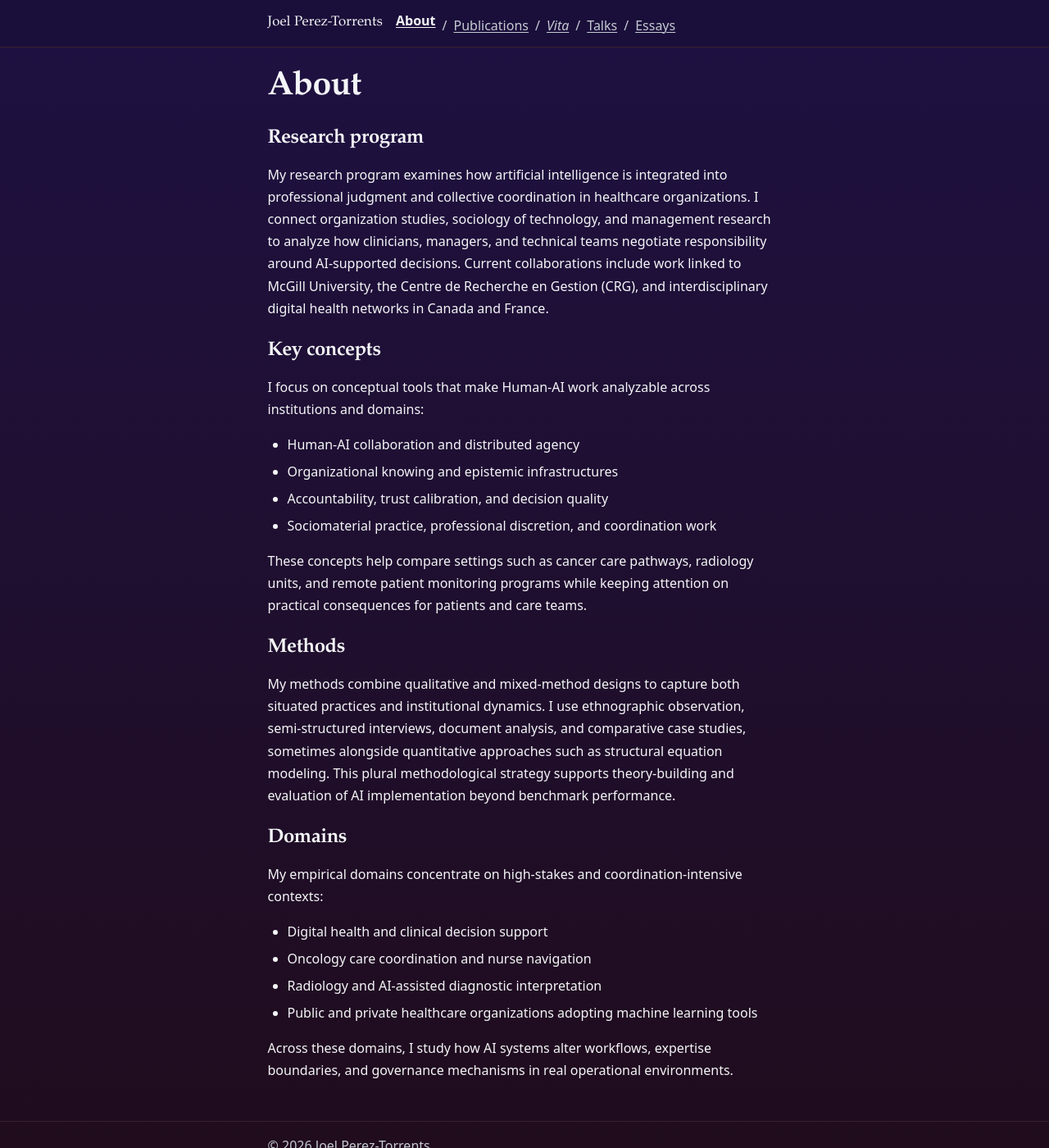
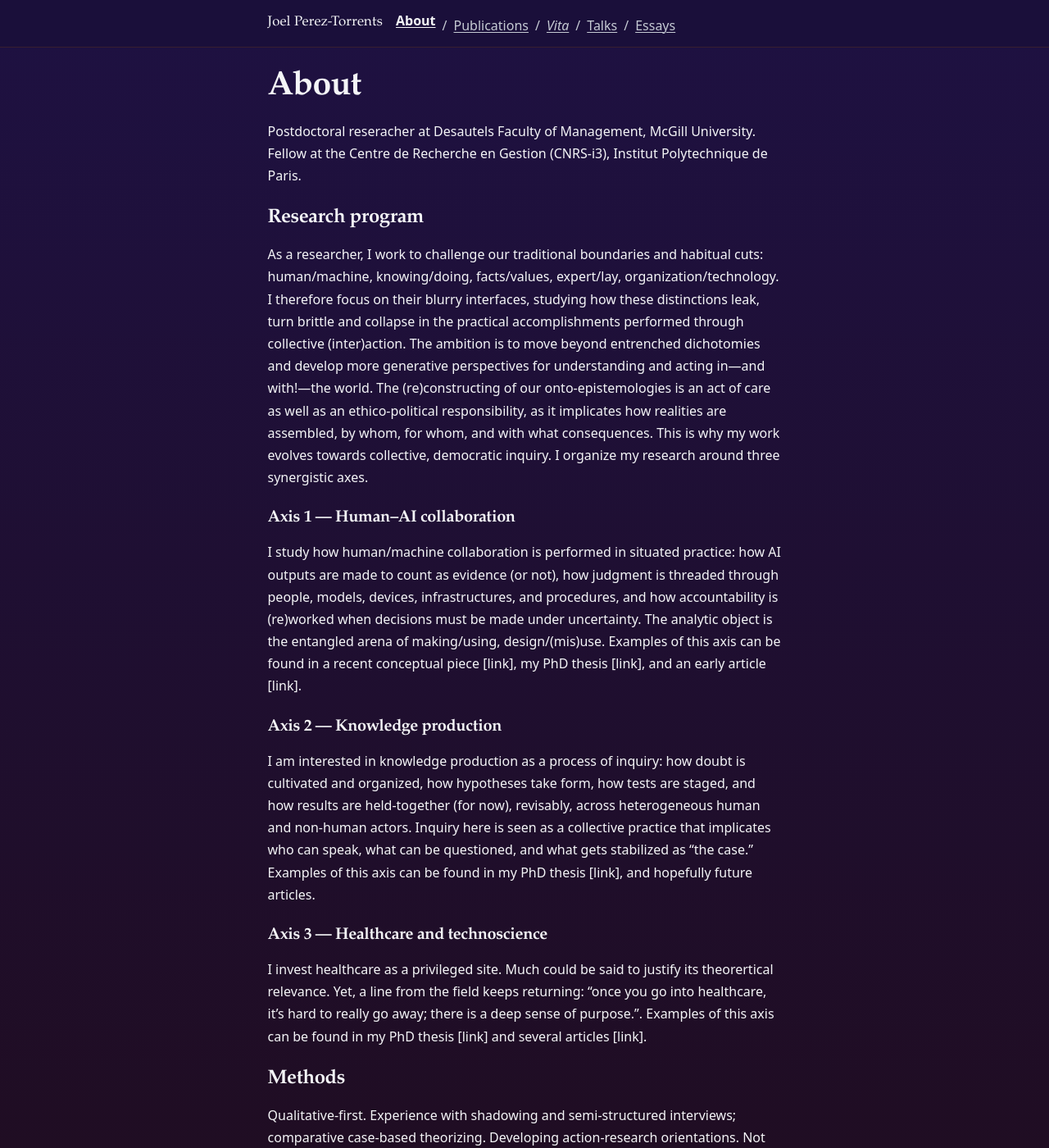
Before and after one commit to JPTorrents/jptorrents.github.io, a Jekyll site: the page built from _pages/index.md, in a window 1280 px wide and 1400 px high. Shown: the whole window at 82% size. Built offline with Jekyll 4.4.1, drawn with Linux system fonts in a browser that asks for light colours; some of the changed text lies outside the part shown.

Commit message:
Update index.md

```diff
--- a/_pages/index.md
+++ b/_pages/index.md
@@ -2,43 +2,32 @@
 layout: default
 title: About
 permalink: /
-description: "About Joël Perez-Torrents: research program, key concepts, methods, and domains."
+description: "About Joël Perez-Torrents: research program, methods, and domains."
 keywords:
-  - "about"
   - "human-ai collaboration"
-  - "digital health"
-  - "organization studies"
+  - "technology and organizing"
+  - "healthcare innovation"
 person_schema: true
 ---
 
 # About
 
+Postdoctoral reseracher at Desautels Faculty of Management, McGill University.
+Fellow at the Centre de Recherche en Gestion (CNRS-i3), Institut Polytechnique de Paris.
+
 ## Research program
 
-My research program examines how artificial intelligence is integrated into professional judgment and collective coordination in healthcare organizations. I connect organization studies, sociology of technology, and management research to analyze how clinicians, managers, and technical teams negotiate responsibility around AI-supported decisions. Current collaborations include work linked to McGill University, the Centre de Recherche en Gestion (CRG), and interdisciplinary digital health networks in Canada and France.
+As a researcher, I work to challenge our traditional boundaries and habitual cuts: human/machine, knowing/doing, facts/values, expert/lay, organization/technology. I therefore focus on their blurry interfaces, studying how these distinctions leak, turn brittle and collapse in the practical accomplishments performed through collective (inter)action. The ambition is to move beyond entrenched dichotomies and develop more generative perspectives for understanding and acting in—and with!—the world. The (re)constructing of our onto-epistemologies is an act of care as well as an ethico-political responsibility, as it implicates how realities are assembled, by whom, for whom, and with what consequences. This is why my work evolves towards collective, democratic inquiry. I organize my research around three synergistic axes.
 
-## Key concepts
-
-I focus on conceptual tools that make Human-AI work analyzable across institutions and domains:
-
-- Human-AI collaboration and distributed agency
-- Organizational knowing and epistemic infrastructures
-- Accountability, trust calibration, and decision quality
-- Sociomaterial practice, professional discretion, and coordination work
-
-These concepts help compare settings such as cancer care pathways, radiology units, and remote patient monitoring programs while keeping attention on practical consequences for patients and care teams.
+### Axis 1 — Human–AI collaboration
+I study how human/machine collaboration is performed in situated practice: how AI outputs are made to count as evidence (or not), how judgment is threaded through people, models, devices, infrastructures, and procedures, and how accountability is (re)worked when decisions must be made under uncertainty. The analytic object is the entangled arena of making/using, design/(mis)use. Examples of this axis can be found in a recent conceptual piece [link], my PhD thesis [link], and an early article [link].
+### Axis 2 — Knowledge production
+I am interested in knowledge production as a process of inquiry: how doubt is cultivated and organized, how hypotheses take form, how tests are staged, and how results are held-together (for now), revisably, across heterogeneous human and non-human actors. Inquiry here is seen as a collective practice that implicates who can speak, what can be questioned, and what gets stabilized as “the case.” Examples of this axis can be found in my PhD thesis [link], and hopefully future articles.
+### Axis 3 — Healthcare and technoscience
+I invest healthcare as a privileged site. Much could be said to justify its theorertical relevance. Yet, a line from the field keeps returning: “once you go into healthcare, it’s hard to really go away; there is a deep sense of purpose.”. Examples of this axis can be found in my PhD thesis [link] and several articles [link].
 
 ## Methods
-
-My methods combine qualitative and mixed-method designs to capture both situated practices and institutional dynamics. I use ethnographic observation, semi-structured interviews, document analysis, and comparative case studies, sometimes alongside quantitative approaches such as structural equation modeling. This plural methodological strategy supports theory-building and evaluation of AI implementation beyond benchmark performance.
+Qualitative-first. Experience with shadowing and semi-structured interviews; comparative case-based theorizing. Developing action-research orientations. Not averse to quantitative methods, but I treat them as complementary and preferentially pursue them through collaboration.
 
 ## Domains
-
-My empirical domains concentrate on high-stakes and coordination-intensive contexts:
-
-- Digital health and clinical decision support
-- Oncology care coordination and nurse navigation
-- Radiology and AI-assisted diagnostic interpretation
-- Public and private healthcare organizations adopting machine learning tools
-
-Across these domains, I study how AI systems alter workflows, expertise boundaries, and governance mechanisms in real operational environments.
+Expert knowledge domains, with emphasis on healthcare settings and technology development
```
